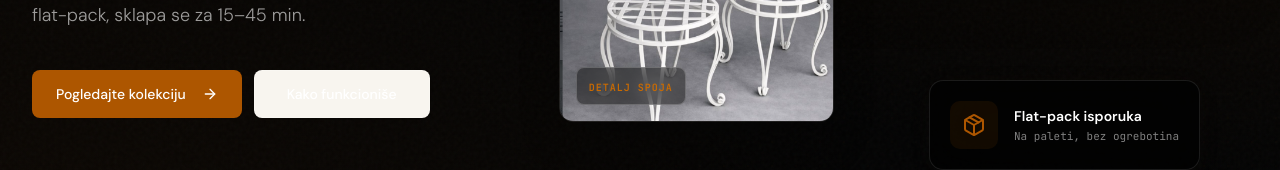
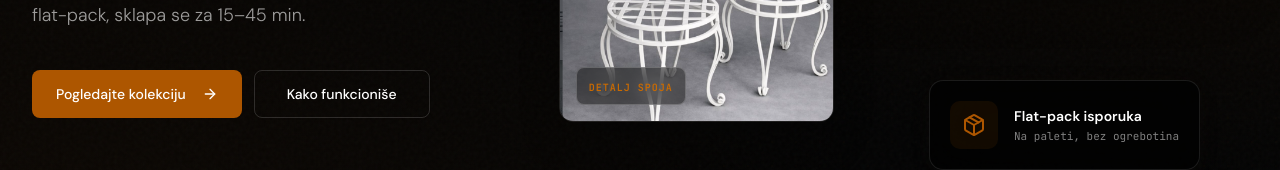
Before and after one commit to qaaph-zyld/kovo, a Next.js app: page / in a window 1280 px wide. Shown: the part 671-841 px from the top of the page. Built offline with nearby package versions, Linux system fonts and the light colour scheme.

Commit message:
Fix outline button visibility on dark backgrounds

```diff
--- a/src/app/page.tsx
+++ b/src/app/page.tsx
@@ -107,7 +107,7 @@ export default function Home() {
                   asChild
                   variant="outline"
                   size="lg"
-                  className="border-white/15 text-white transition-all duration-200 hover:border-white/30 hover:bg-white/5"
+                  className="bg-transparent border-white/15 text-white transition-all duration-200 hover:border-white/30 hover:bg-white/5"
                 >
                   <Link href="/kako-funkcionise">Kako funkcioniše</Link>
                 </Button>
--- a/src/components/PlatformShowcase.tsx
+++ b/src/components/PlatformShowcase.tsx
@@ -116,7 +116,7 @@ export default function PlatformShowcase() {
             asChild
             variant="outline"
             size="lg"
-            className="border-white/15 text-white transition-all duration-200 hover:border-white/30 hover:bg-white/5"
+            className="bg-transparent border-white/15 text-white transition-all duration-200 hover:border-white/30 hover:bg-white/5"
           >
             <Link href="/kako-funkcionise">Kako se sklapa</Link>
           </Button>
```
